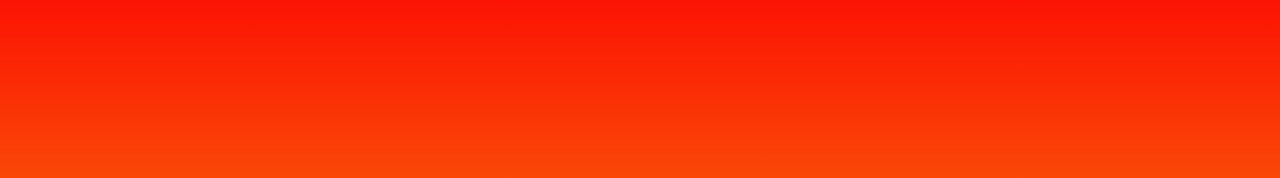
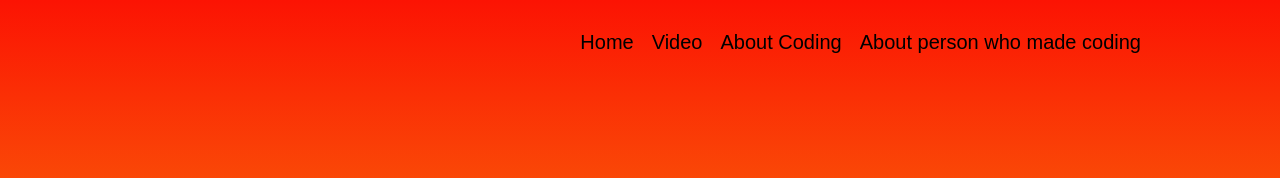
Before and after one commit to Ekansh-Coder5/Class-58-H.W, a plain HTML site: page index.html in a window 1280 px wide. Shown: the top 178 px of the page. Drawn offline with Linux system fonts and the light colour scheme.

Commit message:
Add files via upload

```diff
--- a/slyle.css
+++ b/slyle.css
@@ -33,3 +33,24 @@ body {
 #Bio {
     background-color: aqua;
 }
+.menu {
+    position: fixed;
+    cursor: pointer;
+    z-index: 10;
+    list-style: none;
+    font-family: fantasy;
+    top: 10px;
+    right: 130px;
+}
+.links {
+    float: left;
+    padding-top: 5px;
+    padding-bottom: 5px;
+    padding-left: 9px;
+    padding-right: 9px;
+    font-size: 20px;
+}
+.links:hover{
+    font-size: 25;
+    background-color: dodgerblue;
+}
```
